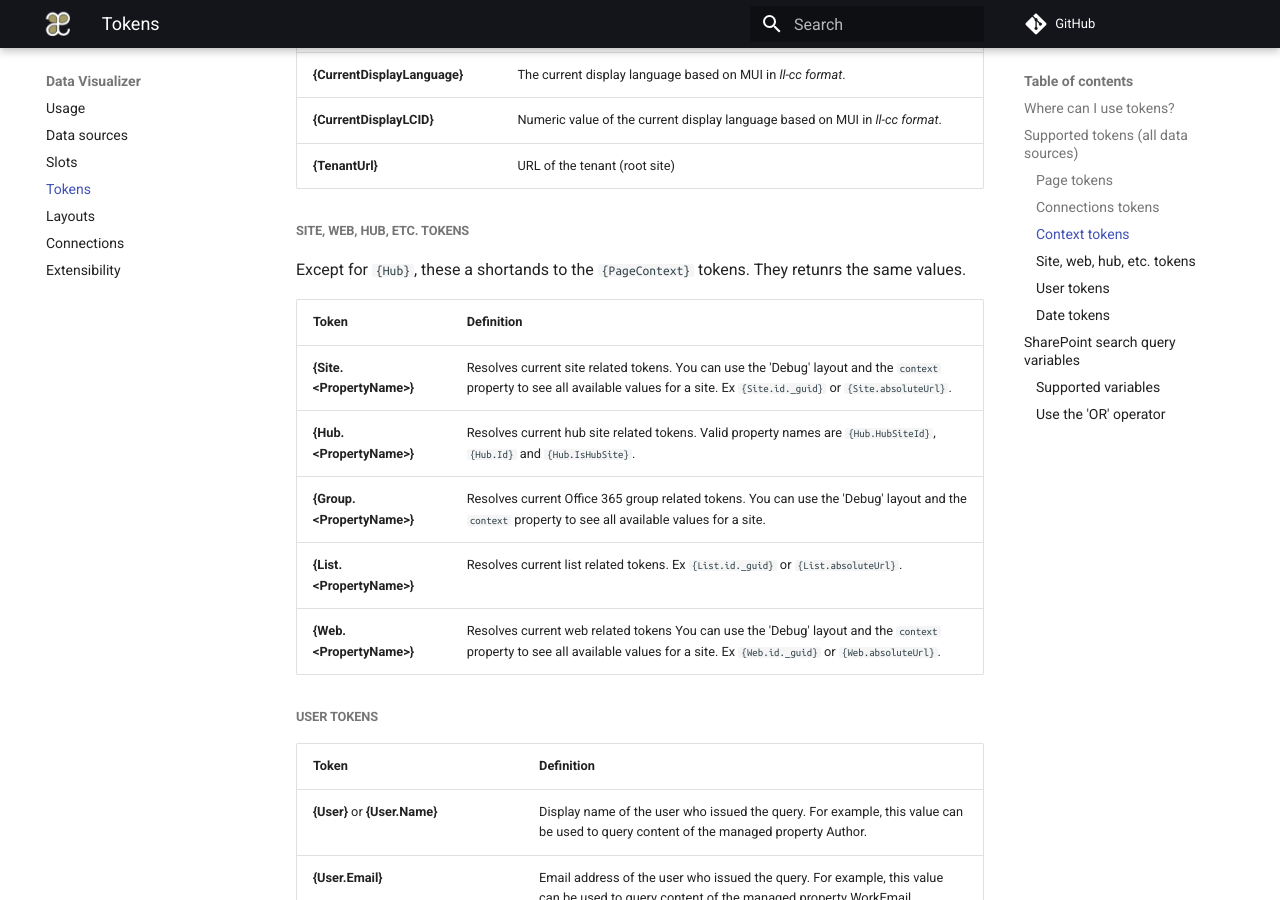
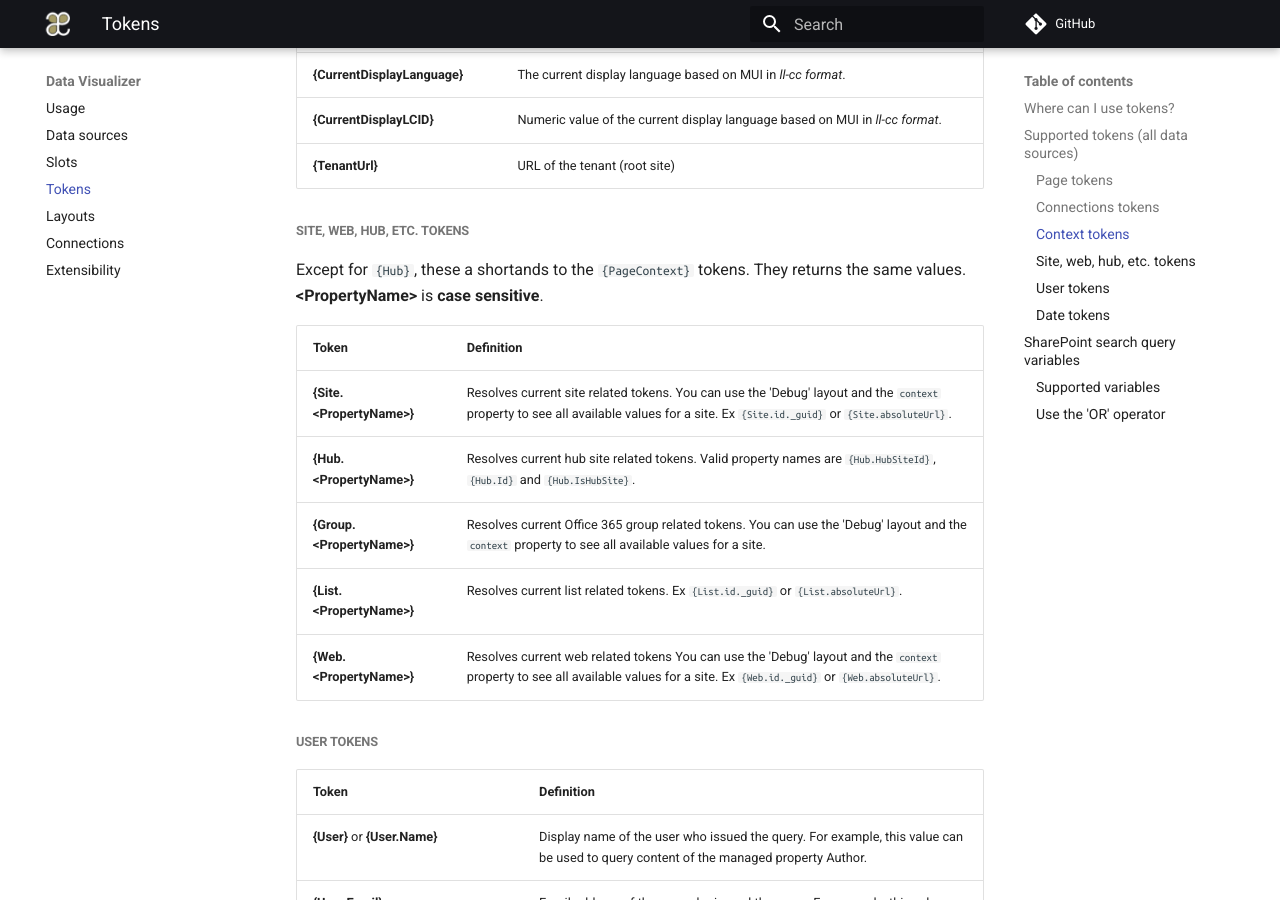
Before and after one commit to aequos-solutions/modern-data-visualizer, an MkDocs documentation site: the page built from docs/usage/data-visualizer/tokens.md, in a window 1280 px wide and 900 px high, scrolled down 2035 px. Built offline with MkDocs 1.6.1 and Material for MkDocs 9.7.7, drawn with Linux system fonts in a browser that asks for light colours; comment, search, counter and statistics services are not loaded.

Commit message:
- Updated docs

```diff
--- a/docs/usage/data-visualizer/tokens.md
+++ b/docs/usage/data-visualizer/tokens.md
@@ -55,7 +55,7 @@ Tokens related to connected Web Parts in the Data Visualizer.
 
 ##### Site, web, hub, etc. tokens
 
-Except for `{Hub}`, these a shortands to the `{PageContext}` tokens. They retunrs the same values.
+Except for `{Hub}`, these a shortands to the `{PageContext}` tokens. They returns the same values. **&lt;PropertyName&gt;** is **case sensitive**.
 
 |**Token**|**Definition**|
 |:-----|:-----|
```
Also changed, not shown: docs/usage/data-visualizer/data-sources/sharepoint-search.md (+1 -1 lines), 2 other files.
